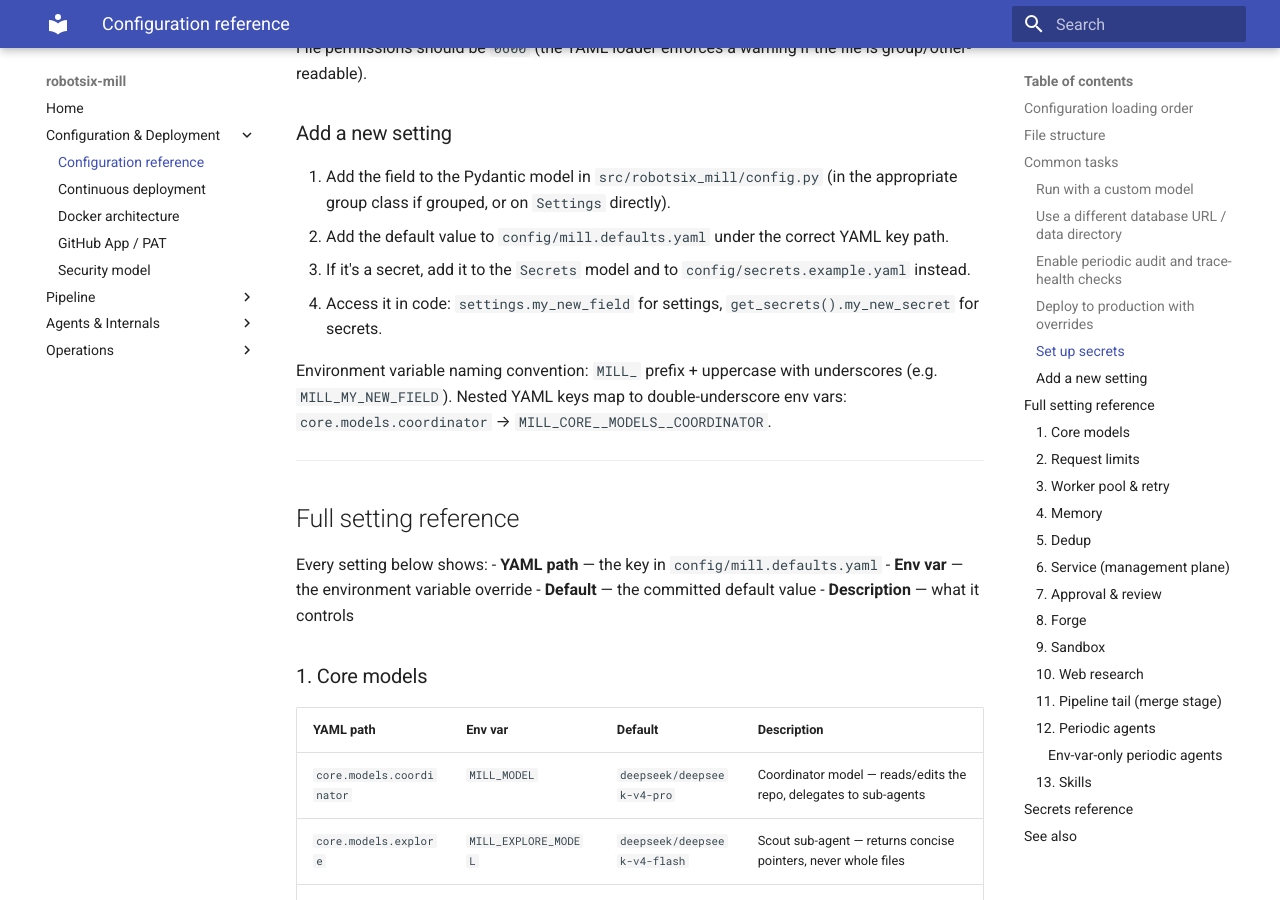
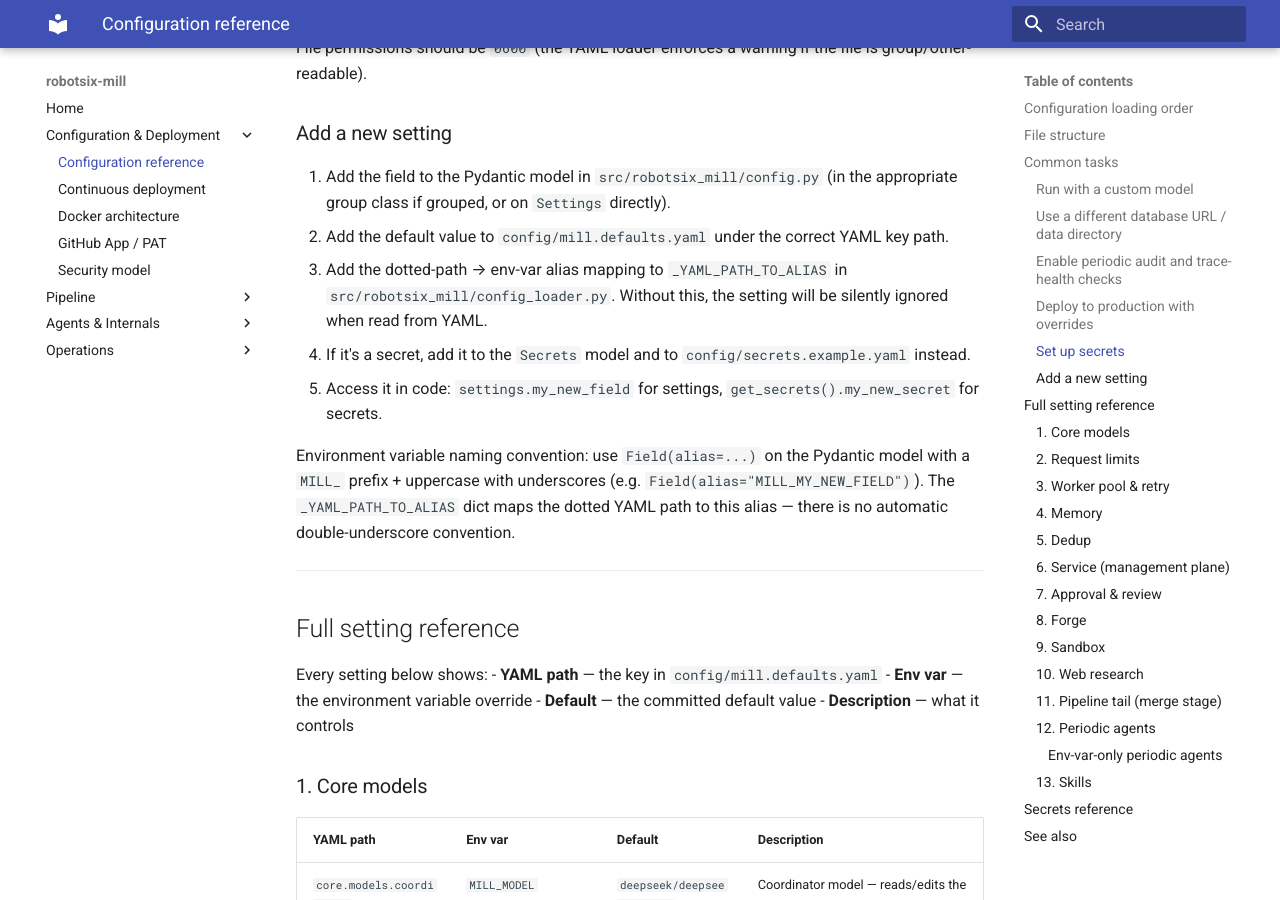
Before and after one commit to damien-robotsix/robotsix-mill, an MkDocs documentation site: the page built from docs/configuration.md, in a window 1280 px wide and 900 px high, scrolled down 2770 px. Built offline with MkDocs 1.6.1 and Material for MkDocs 9.7.7, drawn with Linux system fonts in a browser that asks for light colours; some of the changed text lies outside the part shown.

Commit message:
mill: Document the new configuration system (20260523T122001Z-document-the-new-configuration-system-45c5)

```diff
--- a/docs/configuration.md
+++ b/docs/configuration.md
@@ -17,7 +17,7 @@ Settings are resolved from five layers (highest priority first):
 |----------|--------|-------------|
 | 1 (highest) | Explicit `Settings(k=v)` kwargs | Programmatic overrides from callers |
 | 2 | `os.environ` | Any `MILL_*` or unprefixed variable set in the environment |
-| 3 | YAML overlays | `config/mill.local.yaml` then `config/mill.production.yaml` (optional) |
+| 3 | YAML overlays | `config/mill.production.yaml` then `config/mill.local.yaml` (optional) |
 | 4 | YAML defaults | `config/mill.defaults.yaml` (always loaded, committed) |
 | 5 (lowest) | `Field(default=...)` | Static Python defaults in the Pydantic model |
 
@@ -136,14 +136,19 @@ if the file is group/other-readable).
    (in the appropriate group class if grouped, or on `Settings` directly).
 2. Add the default value to `config/mill.defaults.yaml` under the
    correct YAML key path.
-3. If it's a secret, add it to the `Secrets` model and to
+3. Add the dotted-path → env-var alias mapping to
+   `_YAML_PATH_TO_ALIAS` in `src/robotsix_mill/config_loader.py`.
+   Without this, the setting will be silently ignored when read from YAML.
+4. If it's a secret, add it to the `Secrets` model and to
    `config/secrets.example.yaml` instead.
-4. Access it in code: `settings.my_new_field` for settings,
+5. Access it in code: `settings.my_new_field` for settings,
    `get_secrets().my_new_secret` for secrets.
 
-Environment variable naming convention: `MILL_` prefix + uppercase
-with underscores (e.g. `MILL_MY_NEW_FIELD`). Nested YAML keys map to
-double-underscore env vars: `core.models.coordinator` → `MILL_CORE__MODELS__COORDINATOR`.
+Environment variable naming convention: use `Field(alias=...)` on the
+Pydantic model with a `MILL_` prefix + uppercase with underscores
+(e.g. `Field(alias="MILL_MY_NEW_FIELD")`).  The `_YAML_PATH_TO_ALIAS`
+dict maps the dotted YAML path to this alias — there is no automatic
+double-underscore convention.
 
 ---
 
@@ -178,7 +183,6 @@ Every setting below shows:
 | `core.models.doc` | `MILL_DOC_MODEL` | `deepseek/deepseek-v4-pro` | Documentation agent |
 | `core.models.triage` | `MILL_TRIAGE_MODEL` | `openai/gpt-4o-mini` | Pre-refine triage — fast/cheap classification |
 | `core.models.auto_approve` | `MILL_AUTO_APPROVE_MODEL` | `openai/gpt-4o-mini` | Model for the auto-approve triage call (must be fast and cheap) |
-| `core.models.env_sync` | `MILL_ENV_SYNC_MODEL` | `openai/gpt-4o-mini` | Env-sync agent model for config/docs drift detection |
 
 ### 2. Request limits
 
@@ -280,6 +284,8 @@ Every setting below shows:
 | YAML path | Env var | Default | Description |
 |-----------|---------|---------|-------------|
 | `web.search_enabled` | `MILL_WEB_SEARCH` | `true` | Enable web-search capability (delegated to sub-agent) |
+| `web.research_model` | `MILL_WEB_RESEARCH_MODEL` | `deepseek/deepseek-v4-pro` | Web-research sub-agent model (also reachable via `core.models.web_research`) |
+| `web.research_request_limit` | `MILL_WEB_RESEARCH_REQUEST_LIMIT` | `8` | Per-call request cap for web research (also reachable via `core.limits.web_research_requests`) |
 | `web.fetch_image` | `MILL_FETCH_IMAGE` | `curlimages/curl:8.17.0` | Docker image for isolated `web_fetch` container |
 | `web.fetch_max_bytes` | `MILL_WEB_FETCH_MAX_BYTES` | `2000000` | Max bytes fetched per URL |
 | `web.fetch_timeout` | `MILL_WEB_FETCH_TIMEOUT` | `30` | Timeout (seconds) per web fetch |
@@ -303,12 +309,15 @@ Each periodic agent shares this pattern:
 |-----------|---------|---------|-------------|
 | `periodic.<name>.enabled` | `MILL_<NAME>_PERIODIC` | `false`¹ | Enable periodic passes |
 | `periodic.<name>.interval_seconds` | `MILL_<NAME>_INTERVAL_SECONDS` | `86400` | Seconds between automatic passes |
-| `periodic.<name>.memory_path` | `MILL_<NAME>_MEMORY_PATH` | `None` | Override path for memory ledger |
+| `periodic.<name>.memory_path` | `MILL_<NAME>_MEMORY_PATH` | `None` | Override path for memory ledger ² |
 
 Periodic agents: `audit`, `trace_health`, `health`, `test_gap`,
 `agent_check`, `survey`, `ci_monitor`, `env_sync`, `bc_check`.
 
 > ¹ `survey` is the exception — its default is `enabled: true`.
+>
+> ² `trace_health` and `ci_monitor` do **not** have a `memory_path`
+> field — they write no per-agent memory ledger.
 >
 > `env_sync` and `bc_check` are **env-var-only** (no YAML mapping yet).
 > Set `MILL_ENV_SYNC_PERIODIC=true`, `MILL_BC_CHECK_PERIODIC=true`, etc.
```
